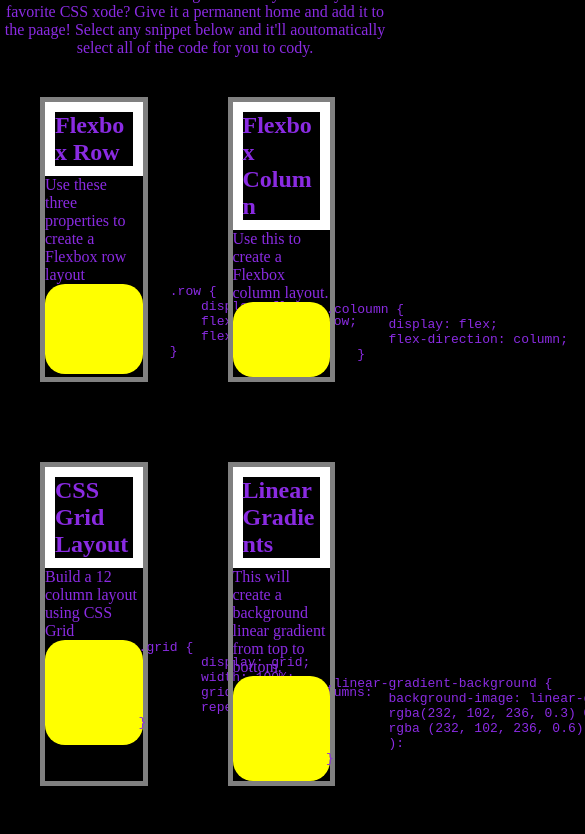
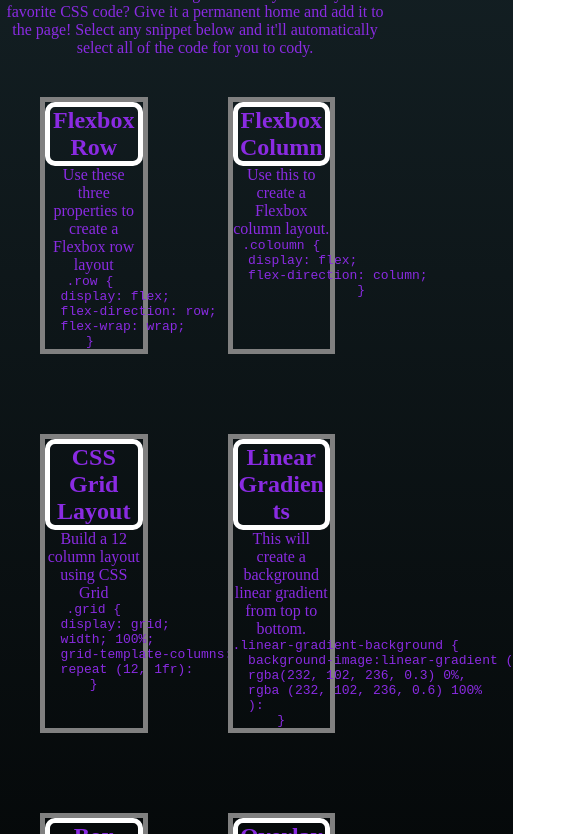
Before and after one commit to beckamcnally/ultimate-cheat, a plain HTML site: page index.html in a window 390 px wide. Shown: the part 52-886 px from the top of the page, 585 px wide, since content can reach past the window. Drawn offline with Linux system fonts and the light colour scheme.

Commit message:
added media query

```diff
--- a/assets/style.css
+++ b/assets/style.css
@@ -1,14 +1,20 @@
+:root {
+    --text-align: center;
+}
+
 * {
     margin: 0;
     padding: 0;
 }
 
 body {
-    background-color: black;
+    background: linear-gradient( #131f23, #000000);
     color: blueviolet;
+    text-align: center;
+
 }
 
-article {
+main {
     display:flex;
     flex-wrap:wrap;
 }
@@ -22,17 +28,19 @@ section{
 
 
 h2{
-    border:10px solid white;
+    border:5px solid white;
+    border-radius: 10px;
+
+
 }
 
+
 pre{
-    background-color: yellow;
-    border-radius: 20px;
+    background-color: linear-gradient( #d6dc1f, #f3ed77);
+    border-radius: 10px;
 }
 
-header{
-    text-align: center;
-}
+
 
 pre{
     -webkit-user-select: all;
@@ -40,6 +48,14 @@ pre{
     user-select: all;
 }
 
-footer{
-    text-align: center;
+/* @media screen and (max-width:768px) {
+    article {
+       justify-content: column;
+    }
+} */
+
+@media screen and (max-width:768px) {
+    article {
+       justify-content: column;
+    }
 }
--- a/index.html
+++ b/index.html
@@ -5,26 +5,25 @@
     <meta http-equiv="X-UA-Compatible" content="IE=edge">
     <meta name="viewport" content="width=device-width, initial-scale=1.0">
     <link rel="stylesheet" href="./assets/style.css">
-    <title>Ultimate Cheet</title>
+    <title>Ultimate Cheat</title>
 </head>
 <body>
 
     <header>
-        <h1>CSS Snippet Cheetsheet</h1>
-        <p>Ever have trouble recalling the exact syntax for your favorite CSS xode? Give it a permanent home and add it to the paage! Select any snippet below and it'll aoutomatically select all of the code for you to cody.</p>
+        <h1>CSS Snippet Cheat Sheet</h1>
+        <p>Ever have trouble recalling the exact syntax for your favorite CSS code? Give it a permanent home and add it to the page! Select any snippet below and it'll automatically select all of the code for you to cody.</p>
     </header>
-    <article>
+    <main>
         <section>
             <h2>Flexbox Row</h2>
             <p>Use these three properties to create a Flexbox row layout</p>
-            <p>
 <pre>
 .row {
   display: flex;
   flex-direction: row;
   flex-wrap: wrap;
 }
-            </pre></p>
+</pre>
         </section>
         <section>
             <h2>Flexbox Column</h2>
@@ -53,7 +52,7 @@
             <p>This will create a background linear gradient from top to bottom. </p>
 <pre>
 .linear-gradient-background {
-                    background-image: linear-gradient (
+  background-image:linear-gradient (
   rgba(232, 102, 236, 0.3) 0%,
   rgba (232, 102, 236, 0.6) 100%
   ):
@@ -79,7 +78,7 @@
         </section>
         <section>
             <h2>Overlay Card with Title </h2>
-            <p>Use position properties and negative margins to raise elements higher than thier natural starting point.</p>
+            <p>Use position properties and negative margins to raise elements higher than their natural starting point.</p>
 <pre>
 .card-header {
   position: relative;
@@ -87,7 +86,7 @@
 }
 </pre>
         </section>
-    </article>
+    </main>
     <footer>
         <p>Made with # and CSS</p>
     </footer>
```
Lines whose indentation alone changed are shown as unchanged.
